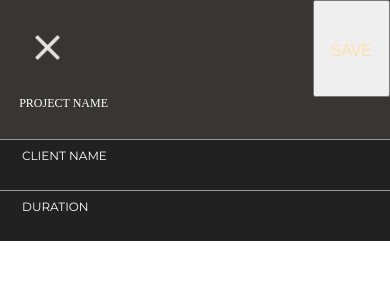
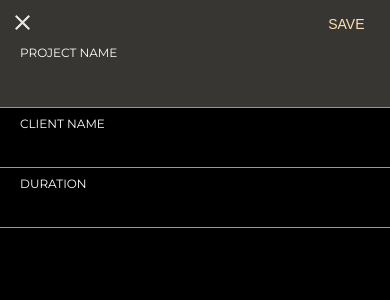
Before and after one commit to satoshi-s-law/frontend, a React (Create React App) app: page /add-task in a window 390 px wide. Shown: the top 300 px of the page. Built offline with nearby package versions, Linux system fonts and the light colour scheme.

Commit message:
ProjectForm, ProductHeader styling complete and responsive

```diff
--- a/src/components/Footer/Footer.jsx
+++ b/src/components/Footer/Footer.jsx
@@ -11,6 +11,7 @@ const useStyles = makeStyles({
     justifyContent: 'space-around',
     background: '#808080',
     color: '#808080',
+    position: 'fixed',
     "&$selected": {
       color: '#808080',
       // color: '#eebf7a'
--- a/src/components/NewProjectForm/ProductHeader.jsx
+++ b/src/components/NewProjectForm/ProductHeader.jsx
@@ -2,48 +2,61 @@ import React from 'react';
 import styled from 'styled-components';
 import { NavLink } from 'react-router-dom';
 import closebutton from "./closebutton.png"
+
 const Nav = styled.nav`
     display: flex;
     width: 100%;
     background-color: #383633;
     flex-wrap: wrap;
     justify-content: space-between;
-    div {
-        display: flex;
-        padding: 1rem;
-        color: white;
-        flex-direction: column;
-        justify-content: center;
-        form {
-            margin-top: 1rem;
-        }
-    }
-    h2 {
-        margin: 1rem;
-        color: #FFE0B2
-    }
 `;
 
+const Img = styled.img`
+  width: 15px;
+  height: 15px;
+  margin: 15px;
+  cursor: pointer;
+  &:hover{
+    height: 20px;
+    width: 20px;
+    margin: 13px;
+  }
+`
 
-const greySky = '#979797'
-const ProductHeader = (props) =>
+const Button = styled.button`
+  color: #FFE0B2;
+  text-decoration: none;
+  font-size: 1.4rem;
+  margin-right: 5%;
+  background-color: #383633;
+  border: none;
+  &:hover{
+    cursor: pointer;
+    font-weight: bold;
+    font-size: 1.5rem;
+  }
+`
 
-{
-  const properties = props
+const NavItem = styled(NavLink)`
+  color: white;
+  textDecoration: none;
+`
 
+const ProductHeader = () => {
+  return (
+    <Nav>
+      <div>
+        <NavItem to="/">
+          <Img src={closebutton} alt="close this screen" />
+        </NavItem>
+      </div>
+      <Button type="submit" >SAVE</Button>
+    </Nav>
+  )
+}
 
+export default ProductHeader;
 
-return (
-  <Nav>
-    <div>
-
-      <NavLink to="/" style={{ color: 'white', textDecoration: 'none' }}>
-      <img src={closebutton} alt="close this screen" style={{width: '25px', height: '25px', margin: '25px',cursor: 'pointer'}}/>
-
-    </NavLink>
-
-</div>
-  <button type="submit" style={{ color: '#FFE0B2', textDecoration: 'none' }}><h2 style={{ fontSize: '16px', marginTop: '1.5rem' }} >SAVE</h2></button>
        {/* <form>
         <label htmlFor="Project" style={{ fontSize: '12px',marginLeft: '1em'} }>
 PROJECT NAME
@@ -64,10 +77,3 @@ PROJECT NAME
           />
         </label>
       </form> */}
-
-
-  </Nav>
-)
-}
-
-export default ProductHeader;
--- a/src/components/NewProjectForm/ProjectForm.jsx
+++ b/src/components/NewProjectForm/ProjectForm.jsx
@@ -4,38 +4,62 @@ import ProductHeader from './ProductHeader';
 
 const Div = styled.div`
     display: flex;
-    background-color: #212121;
+    height: 100vh;
+    background-color: #000000;
     width: 100%;
-    form {
+    font-family: 'Montserrat', sans-serif;
+
+    @media(min-width: 1000px) {
+      padding: 0px 25% 0px 25%;
+      width: auto;
+    }
+`;
+
+const Form = styled.form`
     display: flex;
     flex-direction: column;
     width: 100%;
-    }
-`;
+`
 
 const Label = styled.div`
     display: flex;
     flex-direction: column;
     justify-content: center;
-    padding: 1rem;
+    padding: 10px 0px 10px 20px;
     color: white;
+    font-size: 1.2rem;
+    border-bottom: 1px solid #979797;
+    max-width: 100%;
+`;
+const ProjectInput = styled.input`
+  outline: none;
+  border: none;
+  padding: 0px 0px 15px 20px;
+  border-bottom: 1px solid #979797;
+  background-color: #383633;
+  color: white;
+  font-size: 16px;
+  font-weight: bold;
+`
+
+const ProjectLabel = styled.label`
   font-size: 12px;
-    font-family: 'Montserrat';
-    margin-left: 1em;
-`;
-
+  padding: 0px 0px 15px 20px;
+  background: #383633;
+  color: #ffffff;
+`
 const Input = styled.input`
     border: none;
     outline: none;
-    background-color: #212121;
+    background-color: #000000;
     color: white;
     border-left: ${props => (props.primary ? '1px solid '+ greySky : 'none')};
     font-family: 'Montserrat';
+    padding-top: 10px;
 `;
 const greySky = '#979797'
 
 class ProjectForm extends React.Component {
-
   state = {
     projectName: null,//string
     clientName:null, //string
@@ -44,10 +68,7 @@ class ProjectForm extends React.Component {
 
   handleChange = (e) => {
     e.preventDefault();
-  this.setState({
-    [e.target.name] : e.target.value
-  }
-  )
+    this.setState({ [e.target.name] : e.target.value })
   }
 
   handleSubmit = (e) =>{
@@ -58,52 +79,29 @@ this.props.history.push("/")
   render() {
     return (
     <Div>
-
-    <form id="projectform" onSubmit={this.handleSubmit}>
+      <Form id="projectform" onSubmit={this.handleSubmit}>
         <ProductHeader {...this.props}/>
-    <label htmlFor="Project" style={{ fontSize: '12px',paddingLeft: '1.6em', paddingBottom: '10px', background: '#383633', color: "#fff"} }>
+        <ProjectLabel htmlFor="Project">
           PROJECT NAME
           {' '}
-          <br />
-          </label>
-          <input
-            type="text"
-            id="Project"
-            style={{
-              outline: 'none',
-              border: 'none',
-              paddingRight: '1.6em',
-              borderBottom: '1px solid ' + greySky,
-              backgroundColor: '#383633',
-              color: 'white',
-              fontSize: '16px',
-            }}
-            name="projectName"
-            onChange={this.handleChange}
-          />
-
-      <Label >
+        </ProjectLabel>
+        <ProjectInput type="text" id="Project" name="projectName" onChange={this.handleChange} />
+        <Label>
           CLIENT NAME
           {' '}
-        <br />
           <Input type="text" name="clientName" onChange={this.handleChange}/>
         </Label>
-      <div style={{
-        display: 'flex',
-        borderTop: '1px solid '+greySky,
-        width: '100%',
-
-      }}
-      >
-
-      <div>
-      <Label >
+        <Label>
           DURATION
           {' '}
-        <br />
           <Input type="text" name="duration" onChange={this.handleChange}/>
         </Label>
-      </div>
+      </Form>
+    </Div>
+  )}
+}
+export default ProjectForm;
+
         {/* Getting Rid Of Start And End Time with duration only */}
           {/* <div style={{ width: '50%' }}>
             <Label>
@@ -121,9 +119,3 @@ DURATION
               <Input type="text" name="timeEnd" onChange={this.handleChange} placeholder="5pm"/>
             </Label>
           </div> */}
-      </div>
-    </form>
-  </Div>
-)}
-}
-export default ProjectForm;
--- a/src/components/SentInvoice/SentInvoice.jsx
+++ b/src/components/SentInvoice/SentInvoice.jsx
@@ -29,6 +29,10 @@ const H1 = styled.h1`
     text-align: left;
     color: white;
     padding: 20px 20px;
+    @media(min-width: 1000px) {
+        text-align: center;
+        padding-top: 30px;
+    }
 `
 
 const Button = styled.button`
--- a/src/components/homePage/homePage.jsx
+++ b/src/components/homePage/homePage.jsx
@@ -4,7 +4,6 @@ import Footer from '../Footer/Footer';
 import Navigation from '../Navigation/Navigation';
 import ProjectList from '../ProjectList/ProjectList';
 import styled from 'styled-components';
-import SentInvoice from '../SentInvoice/SentInvoice';
 
 const HomePageDiv = styled.div`
   height: 100vh;
@@ -16,10 +15,9 @@ const HomePage = (props) => {
   console.log(props);
   return (
     <HomePageDiv>
-      <SentInvoice />
-      {/* <Navigation />
+      <Navigation />
       <ProjectList {...props} projectList={projectList} submitAddTask={submitAddTask} />
-      <Footer /> */}
+      <Footer />
     </HomePageDiv>
   );
 };
--- a/src/components/projectlist/ProjectList.jsx
+++ b/src/components/projectlist/ProjectList.jsx
@@ -89,6 +89,7 @@ export default function ProjectList(props) {
         fontSize: '1.2rem',
         margin: '3px 6px',
         padding: '10px',
+        fontFamily: 'Montserrat',
       }}
       >
       Current Projects
```
Lines whose indentation alone changed are shown as unchanged.
